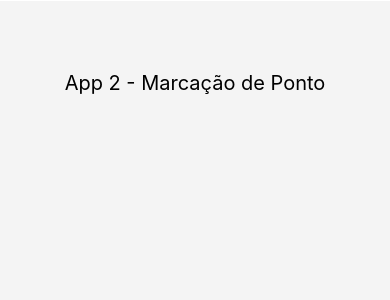
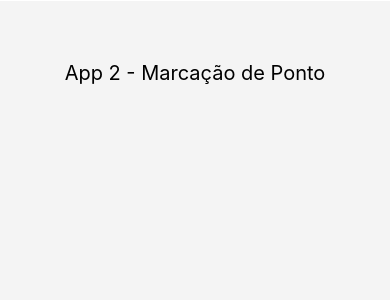
Before and after one commit to thiagoribeiro2003/app-marca-ponto, a React Native app: screen / in a window 390 px wide. Shown: the top 300 px of the page. Built offline with nearby package versions, Linux system fonts and the light colour scheme.

Commit message:
Update App.js

```diff
--- a/App.js
+++ b/App.js
@@ -26,6 +26,6 @@ const estilos = StyleSheet.create({
   titulo: {
     fontSize: 20,
     textAlign: "center",
-    marginTop: 70,
+    marginTop: 60,
   },
 });
```
